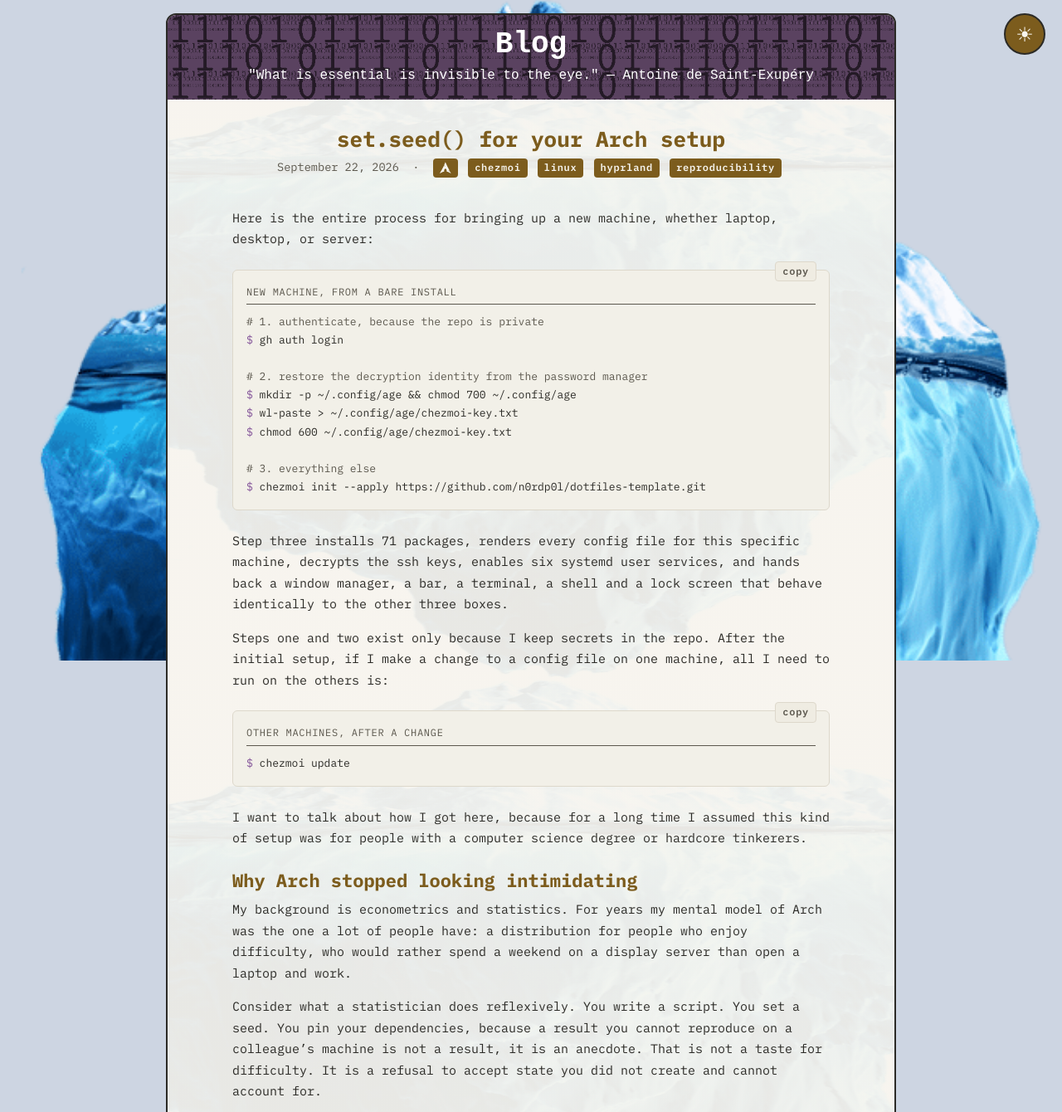
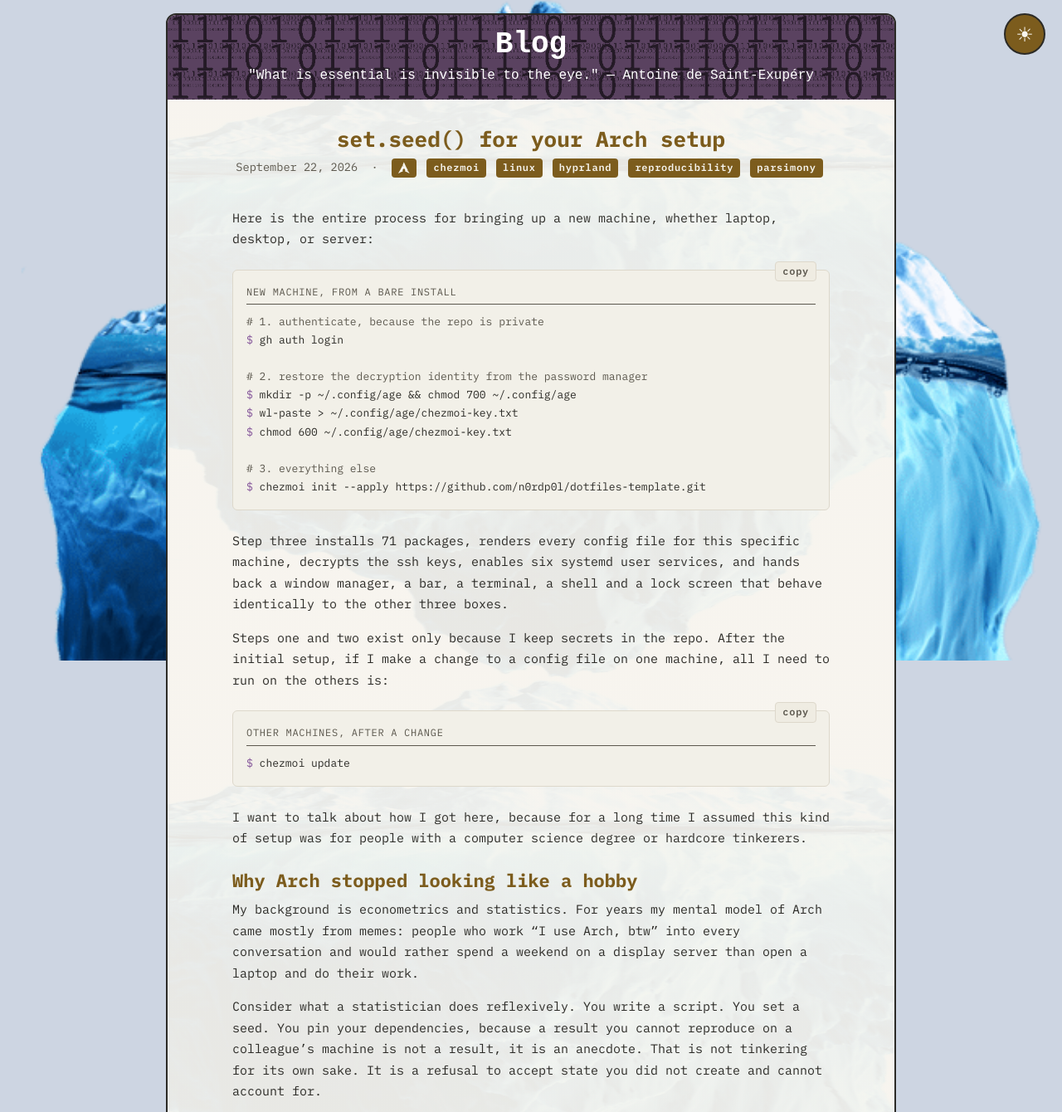
Before and after one commit to n0rdp0l/n0rdp0l.github.io, an Astro site: page /blog/set-seed-for-your-arch-setup in a window 1280 px wide. Shown: the part 4-1344 px from the top of the page at 83% size. Built offline with nearby package versions, Linux system fonts and the light colour scheme; Astro itself is replaced by a stand-in of ours; code samples lack their colours.

Commit message:
Arch post: swap intimidation angle for btw memes, add K.I.S.S.

```diff
--- a/src/content/blog/set-seed-for-your-arch-setup.md
+++ b/src/content/blog/set-seed-for-your-arch-setup.md
@@ -2,7 +2,7 @@
 title: "set.seed() for your Arch setup"
 description: "How someone from econometrics and statistics sets up and syncs four Arch machines from one chezmoi repo."
 pubDate: 2026-09-22
-tags: ["arch", "chezmoi", "linux", "hyprland", "reproducibility"]
+tags: ["arch", "chezmoi", "linux", "hyprland", "reproducibility", "parsimony"]
 ---
 
 Here is the entire process for bringing up a new machine, whether laptop, desktop, or server:
@@ -34,21 +34,23 @@
 I want to talk about how I got here, because for a long time I assumed this kind of
 setup was for people with a computer science degree or hardcore tinkerers.
 
-## Why Arch stopped looking intimidating
+## Why Arch stopped looking like a hobby
 
-My background is econometrics and statistics. For years my mental model of Arch was the one a lot of people have: a distribution for people who enjoy difficulty, who would rather spend a weekend
-on a display server than open a laptop and work.
+My background is econometrics and statistics. For years my mental model of Arch came mostly
+from memes: people who work "I use Arch, btw" into every conversation and would rather spend a
+weekend on a display server than open a laptop and do their work.
 
 Consider what a statistician does reflexively. You write
 a script. You set a seed. You pin your dependencies, because a result you cannot reproduce on a
-colleague's machine is not a result, it is an anecdote. That is not a taste for difficulty. It
+colleague's machine is not a result, it is an anecdote. That is not tinkering for its own sake. It
 is a refusal to accept state you did not create and cannot account for.
 
 Then you go to a general-purpose operating system and accept exactly what you spent your career
 refusing. Something installed a background service. A setting changed after an update. Your
 machine works and you cannot say why. Arch's proposition is narrow and, from that angle, very
 familiar: nothing is installed that you did not ask for, and nothing happens that is not written
-down somewhere you can read. The wiki reads like a methods section.
+down somewhere you can read. The wiki reads like a methods section. The Arch crowd even has a
+name for it, K.I.S.S. (keep it simple, stupid); in statistics we'd just call it parsimony.
 
 The open source part made it less of a leap than it sounds. If your day already runs on R and
 Python you are already dependent on software maintained in public, already reading source when
```
